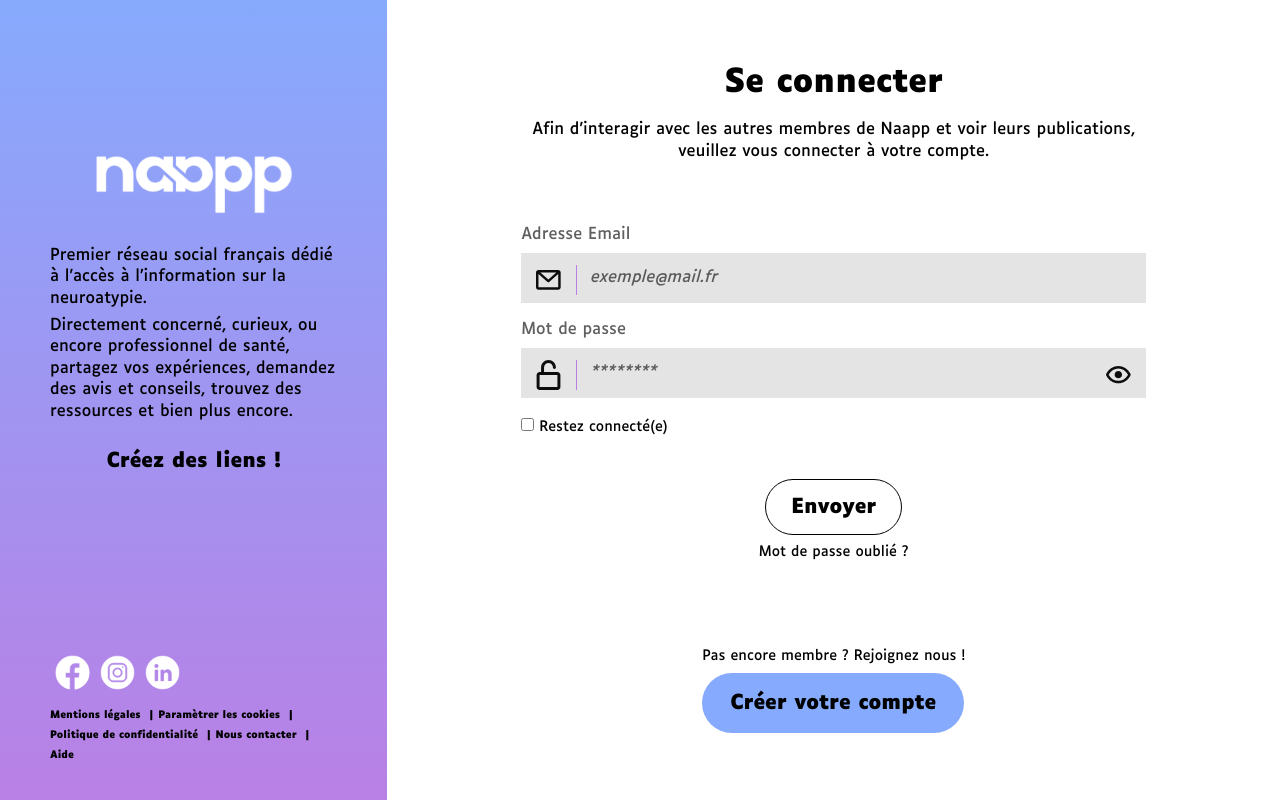
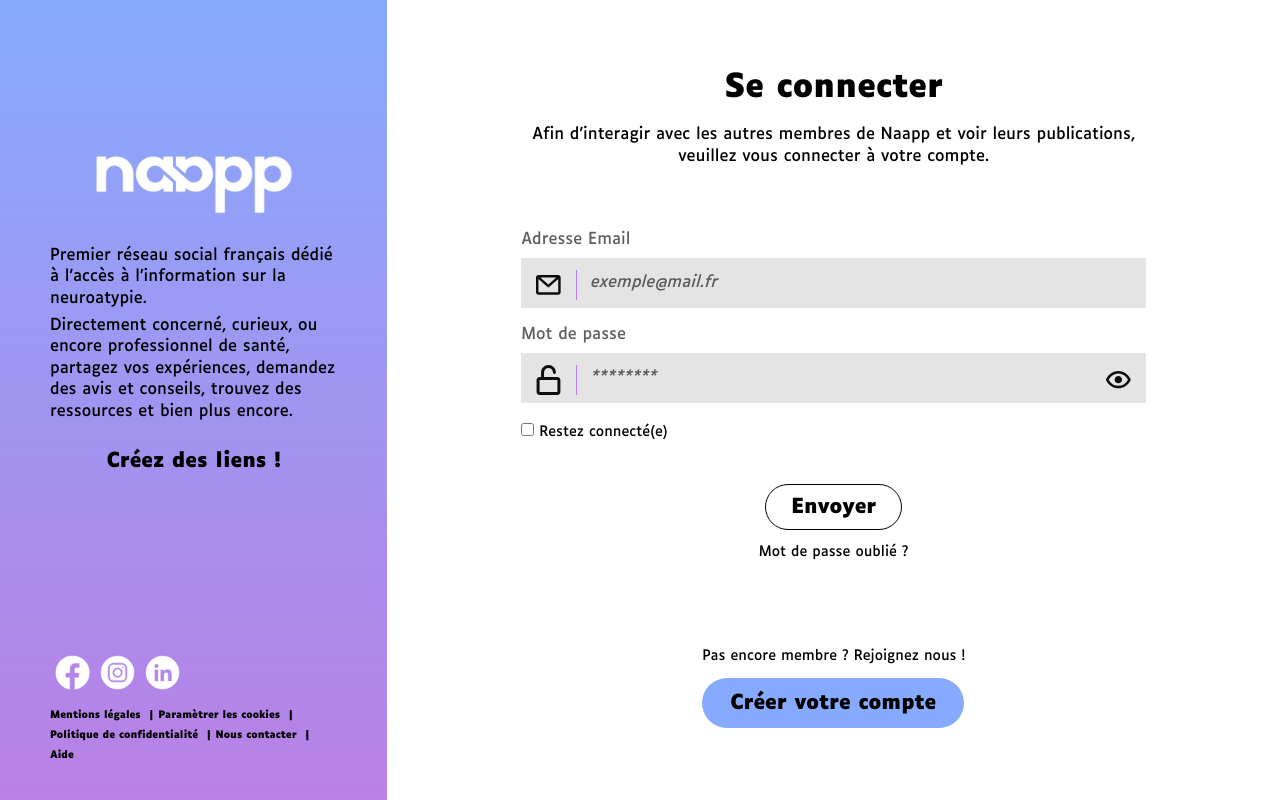
Before and after one commit to AntoineMra/poc-naap-login, a React (Create React App) app: page / in a window 1280 px wide. Built offline with nearby package versions, Linux system fonts and the light colour scheme; a web font is replaced by a local one.

Commit message:
login page desk

```diff
--- a/src/assets/scss/components/auth/_forms.scss
+++ b/src/assets/scss/components/auth/_forms.scss
@@ -89,9 +89,9 @@
 .form-register-btn {
     border: transparent;
     background-color: transparent;
-    margin-top: 10px;
+    margin-top: 15px;
 }
 
 .form-missing {
-    padding-top: 10px;
+    padding-top: 15px;
 }
--- a/src/assets/scss/components/common/btn.scss
+++ b/src/assets/scss/components/common/btn.scss
@@ -3,7 +3,7 @@
 
 .btn {
     background-color: transparent;
-    padding: 15px 25px;
+    padding: 10px 25px;
     border-radius: 50px;
     border: solid 3px transparent;
     font-size: 2rem;
```
